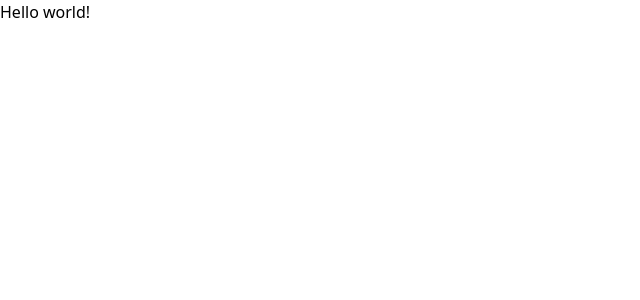
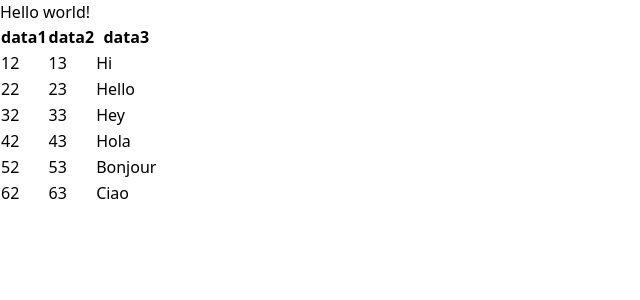
Before and after one commit to luisBazanDev/proyecto_algoritmos_estrucutras_de_datos, a React (Create React App) app: page / in a window 1280 px wide. Shown: the top 300 px of the page, without its empty margins (0-640 px from the left). Built offline with nearby package versions, Linux system fonts and the light colour scheme.

Commit message:
Created TableComponent

```diff
--- a/src/App.js
+++ b/src/App.js
@@ -1,11 +1,24 @@
-import { useState } from "react";
+import { useEffect, useState } from "react";
 import AppContext from "./contexts/AppContext";
+import TableComponent from "./components/TableComponent";
 
 function App() {
   const [dataState, setDataState] = useState({});
-  const [data, setData] = useState({});
+  const [data, setData] = useState([]);
   const [page, setPage] = useState(1);
   const [token, setToken] = useState("");
+
+  useEffect(() => {
+    // Fetch data from API
+    setData([
+      { data1: 12, data2: 13, data3: "Hi" },
+      { data1: 22, data2: 23, data3: "Hello" },
+      { data1: 32, data2: 33, data3: "Hey" },
+      { data1: 42, data2: 43, data3: "Hola" },
+      { data1: 52, data2: 53, data3: "Bonjour" },
+      { data1: 62, data2: 63, data3: "Ciao" },
+    ]);
+  }, []);
 
   const value = {
     dataState,
@@ -22,6 +35,7 @@ function App() {
     <AppContext.Provider value={value}>
       <div className="App">
         <header className="App-header">Hello world!</header>
+        <TableComponent />
       </div>
     </AppContext.Provider>
   );
--- /dev/null
+++ b/src/components/TableComponent.jsx
@@ -0,0 +1,47 @@
+import { useContext, useEffect } from "react";
+import AppContext from "../contexts/AppContext";
+
+function TableComponent() {
+  const { data } = useContext(AppContext);
+
+  useEffect(() => {
+    // Fetch data from API
+  }, []);
+
+  // data is a array of objects
+  return (
+    <div>
+      <table>
+        <thead>
+          <tr>
+            {data.length === 0 ? (
+              <th>No data</th>
+            ) : (
+              // Object.keys(data[0]) returns an array of keys from the first object in the data array
+              Object.keys(data[0]).map((item, index) => (
+                <th key={index}>{item}</th>
+              ))
+            )}
+          </tr>
+        </thead>
+        <tbody>
+          {
+            // data is an array of objects
+            data.map((item, index) => (
+              <tr key={index}>
+                {
+                  // Object.values(item) returns an array of values from the object
+                  Object.values(item).map((value, index) => (
+                    <td key={index}>{value}</td>
+                  ))
+                }
+              </tr>
+            ))
+          }
+        </tbody>
+      </table>
+    </div>
+  );
+}
+
+export default TableComponent;
```
